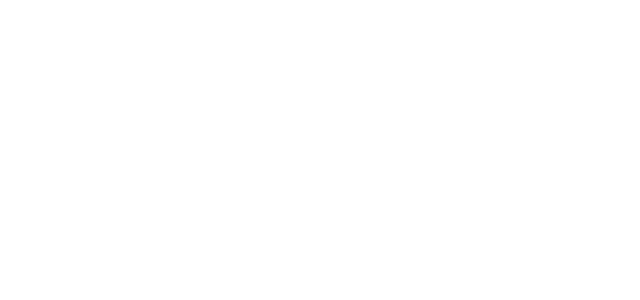
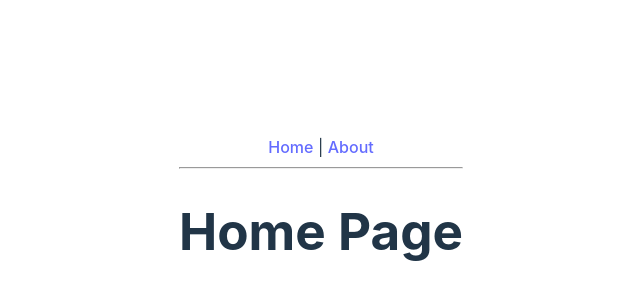
Before and after one commit to ibah111/react-app, a React (Vite) app: page / in a window 1280 px wide. Shown: the part 186-486 px from the top of the page, without its empty margins (319-959 px from the left). Built offline with nearby package versions, Linux system fonts and the light colour scheme.

Commit message:
feat: added redux + router

```diff
--- a/package.json
+++ b/package.json
@@ -14,12 +14,14 @@
     "@reduxjs/toolkit": "^2.5.1",
     "react": "^19.0.0",
     "react-dom": "^19.0.0",
-    "react-redux": "^9.2.0"
+    "react-redux": "^9.2.0",
+    "react-router-dom": "^7.1.5"
   },
   "devDependencies": {
     "@eslint/js": "^9.19.0",
     "@types/react": "^19.0.8",
     "@types/react-dom": "^19.0.3",
+    "@types/react-router-dom": "^5.3.3",
     "@vitejs/plugin-react": "^4.3.4",
     "eslint": "^9.19.0",
     "eslint-plugin-react": "^7.37.4",
--- a/src/App.tsx
+++ b/src/App.tsx
@@ -1,10 +1,17 @@
 import React from 'react';
 import './App.css';
+import { Link, Outlet } from 'react-router-dom';
 
 function App() {
-  const [count, setCount] = React.useState(0);
-
-  return <></>;
+  return (
+    <div>
+      <nav>
+        <Link to="/">Home</Link> | <Link to="/about">About</Link>
+      </nav>
+      <hr />
+      <Outlet />
+    </div>
+  );
 }
 
 export default App;
--- a/src/main.tsx
+++ b/src/main.tsx
@@ -5,11 +5,12 @@
 import { store } from './store/index.js';
 import React from 'react';
 import { Provider } from 'react-redux';
+import Routes from './router.js';
 
 createRoot(document.getElementById('root')!).render(
   <React.StrictMode>
     <Provider store={store}>
-      <App />
+      <Routes />
     </Provider>
   </React.StrictMode>,
 );
--- /dev/null
+++ b/src/pages/AboutPage.tsx
@@ -0,0 +1,5 @@
+import React from 'react';
+
+export default function AboutPage() {
+  return <h1>About Page</h1>;
+}
--- /dev/null
+++ b/src/pages/HomePage.tsx
@@ -0,0 +1,5 @@
+import React from 'react';
+
+export default function HomePage() {
+  return <h1>Home Page</h1>;
+}
--- /dev/null
+++ b/src/pages/NotFoundPage.tsx
@@ -0,0 +1,5 @@
+import React from 'react';
+
+export default function NotFoundPage() {
+  return <h1>404 - Page Not Found</h1>;
+}
--- /dev/null
+++ b/src/router.tsx
@@ -0,0 +1,22 @@
+import { createBrowserRouter, RouterProvider } from 'react-router-dom';
+import App from './App';
+import HomePage from './pages/HomePage';
+import AboutPage from './pages/AboutPage';
+import NotFoundPage from './pages/NotFoundPage';
+import React from 'react';
+
+const router = createBrowserRouter([
+  {
+    path: '/',
+    element: <App />,
+    children: [
+      { index: true, element: <HomePage /> },
+      { path: 'about', element: <AboutPage /> },
+      { path: '*', element: <NotFoundPage /> },
+    ],
+  },
+]);
+
+export default function Routes() {
+  return <RouterProvider router={router} />;
+}
```
Also changed, not shown: 1 other file (tests, documents, lock files or other folders).
